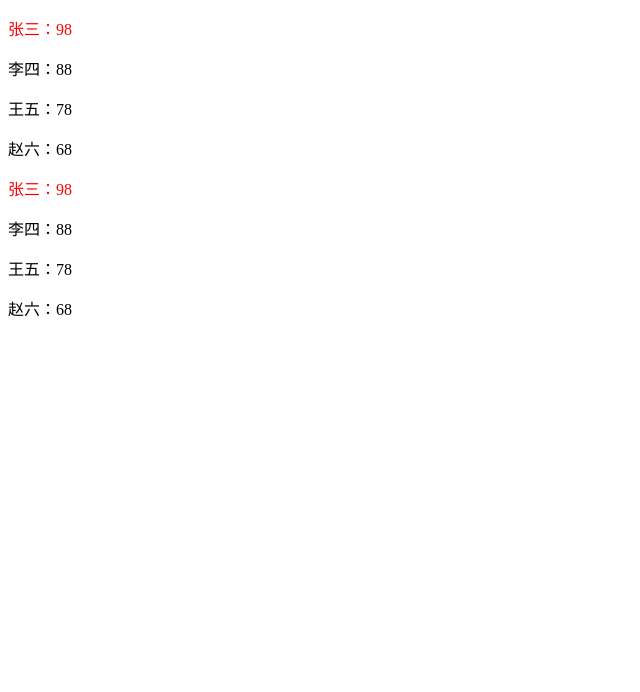
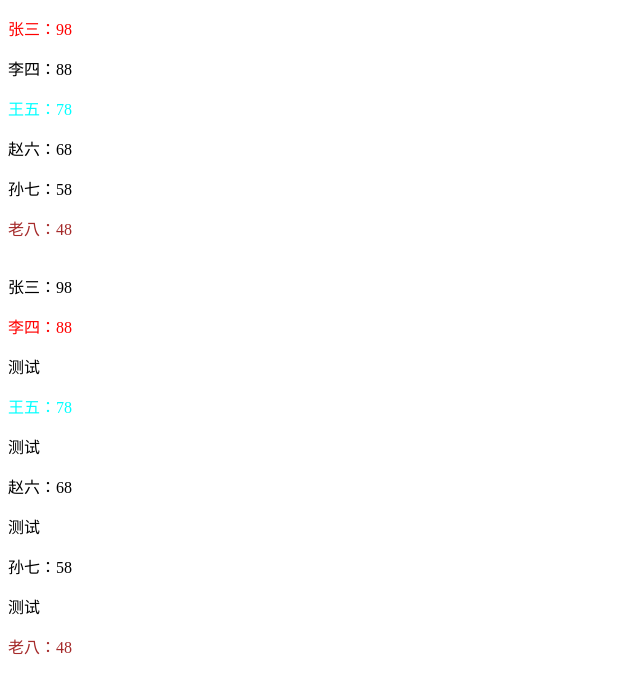
Before and after one commit to turtlepig2001/Front-End_Learning, a plain HTML site: page CSS_Crouse/复合选择器/结构伪类/结构伪类_2.html in a window 1280 px wide. Shown: the whole page, without its empty margins (0-640 px from the left). Drawn offline with Linux system fonts and the light colour scheme.

Commit message:
add new selector

```diff
--- a/CSS_Crouse/复合选择器/结构伪类.css
+++ /dev/null
@@ -1,5 +0,0 @@
-/* 选中div第一个儿子p */
-/* 结构1 */
-div>p:first-child {
-    color: red;
-}
--- /dev/null
+++ b/CSS_Crouse/复合选择器/结构伪类/结构伪类.css
@@ -0,0 +1,17 @@
+/* 选中div第一个儿子p|first-child对所有兄弟而言 也就是说包括结构2的span标签 */
+/* 结构1 */
+/* div>p:first-child {
+    color: red;
+} */
+
+/* 结构2 */
+/* p只要是div后代即可 p的父级是谁无所谓，但p必须是其父亲的第一个元素 */
+/* div p:first-child {
+    color: red;
+} */
+
+/* 结构3 */
+
+p:first-child {
+    color:blue
+}
--- /dev/null
+++ b/CSS_Crouse/复合选择器/结构伪类/结构伪类_2.css
@@ -0,0 +1,25 @@
+/* 最后一个孩子 */
+div>p:last-child {
+    color: brown;
+}
+
+/* 第n个孩子 由括号内的数字决定 */
+/* 括号内的数字应从1开始 写n是选中所有 */
+/* div>p:nth-child(3) {
+    color: aqua;
+} */
+
+/* 括号内可写公式：an+b形式
+    2n/even 偶数
+    2n+1/odd 基数
+    -n+5 前五个
+ */
+
+ /* 对所有同类型兄弟计算的 */
+ div>p:first-of-type {
+    color: red;
+}
+
+div>p:nth-of-type(3) {
+    color: aqua;
+}
--- a/CSS_Crouse/复合选择器/结构伪类.html
+++ b/CSS_Crouse/复合选择器/结构伪类/结构伪类_2.html
@@ -1,7 +1,7 @@
 <!--
- * @Date: 2023-09-04 23:37:44
+ * @Date: 2023-09-08 21:11:48
  * @LastEditors: turtlepig
- * @LastEditTime: 2023-09-07 00:02:26
+ * @LastEditTime: 2023-09-08 21:29:16
  * @Description:
 -->
 <!DOCTYPE html>
@@ -9,37 +9,32 @@
 <head>
     <meta charset="UTF-8">
     <meta name="viewport" content="width=device-width, initial-scale=1.0">
-    <title>结构伪类</title>
-    <link rel="stylesheet" href="./结构伪类.css">
+    <title>结构伪类2</title>
+    <link rel="stylesheet" href="./结构伪类_2.css">
 </head>
 <body>
-    <!-- 第一种结构 -->
-    <!-- <div>
-
+    <div>
+        <!-- 第一种结构 -->
         <p>张三：98</p>
         <p>李四：88</p>
         <p>王五：78</p>
         <p>赵六：68</p>
+        <p>孙七：58</p>
+        <p>老八：48</p>
+    </div>
+    <br>
 
-    </div> -->
-    <!-- 结构2 -->
     <div>
-
-        <p>张三：98</p>
+        <span>张三：98</span>
         <p>李四：88</p>
+        <p>测试</p>
         <p>王五：78</p>
+        <p>测试</p>
         <p>赵六：68</p>
-
+        <p>测试</p>
+        <p>孙七：58</p>
+        <p>测试</p>
+        <p>老八：48</p>
     </div>
-    <!-- 结构三 -->
-    <div>
-
-        <p>张三：98</p>
-        <p>李四：88</p>
-        <p>王五：78</p>
-        <p>赵六：68</p>
-
-    </div>
-
 </body>
 </html>
```
Also changed, not shown: CSS_Crouse/复合选择器/结构伪类/结构伪类.html (added, +47 -0 lines).
